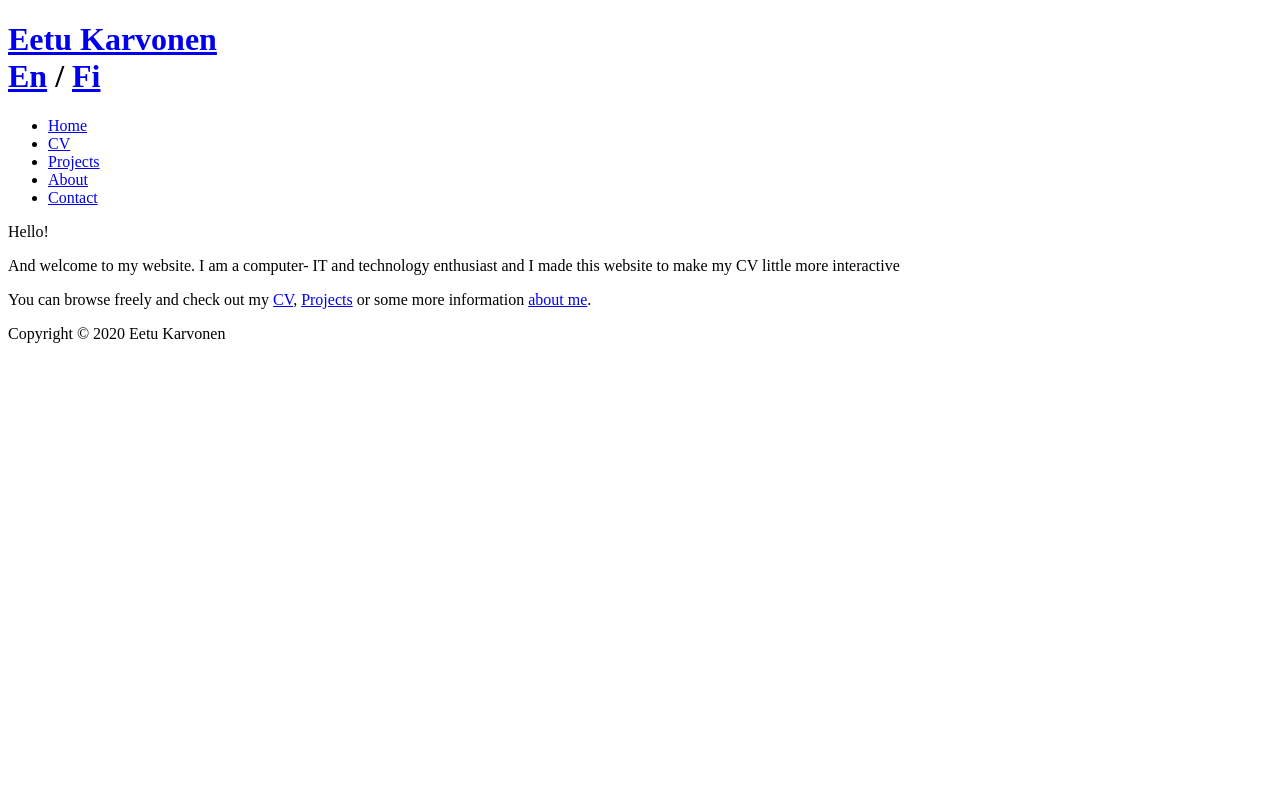
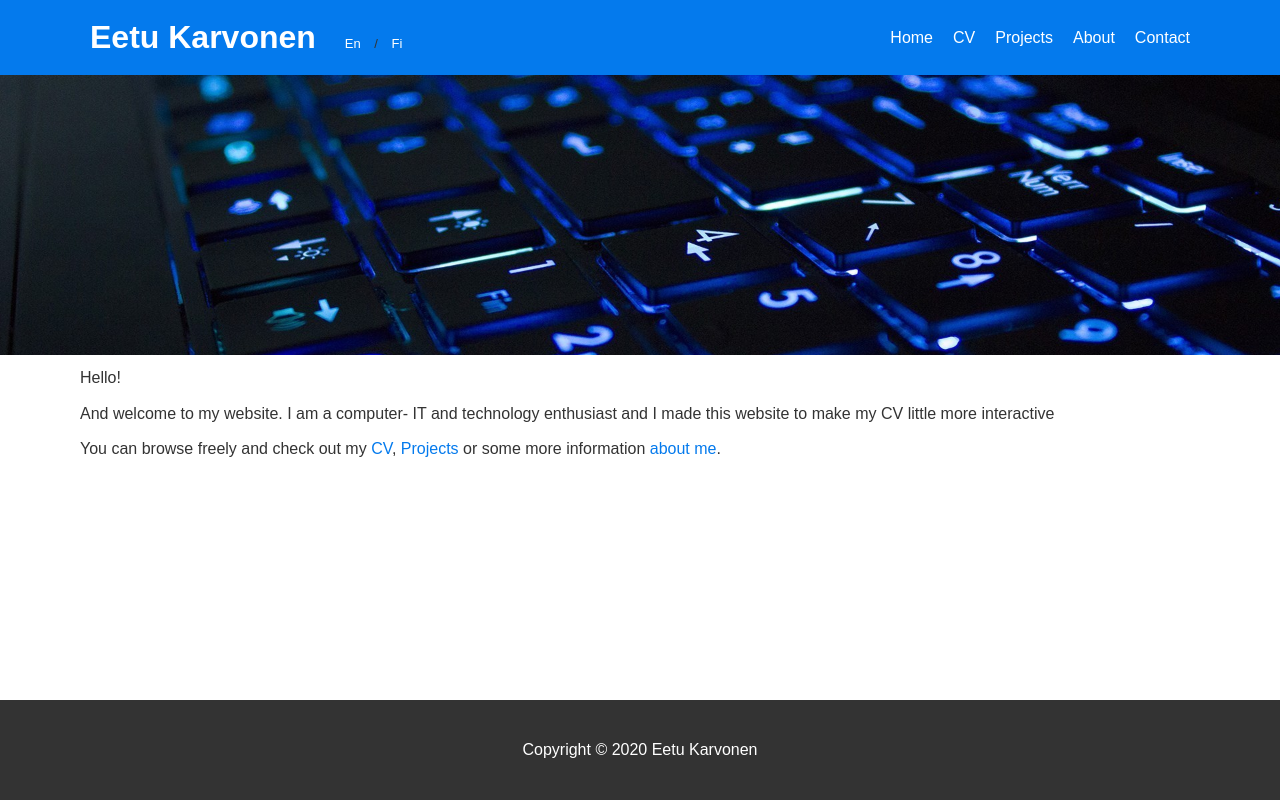
Before and after one commit to eetukarvonen/my-website, a plain HTML site: page index.html in a window 1280 px wide. Drawn offline with Linux system fonts and the light colour scheme; the site is published under a folder, as on GitHub Pages, so addresses that start at the root find nothing.

Commit message:
Fixed index.html

```diff
--- a/index.html
+++ b/index.html
@@ -4,8 +4,8 @@
     <meta charset="UTF-8">
     <meta name="viewport" content="width=device-width, initial-scale=1.0">
     <title>Eetu Karvonen - IT Enthusiast</title>
-    <link rel="stylesheet" href="/styles/style.css">
-    <link rel="shortcut icon" href="../img/favicon.ico">
+    <link rel="stylesheet" href="styles/style.css">
+    <link rel="shortcut icon" href="img/favicon.ico">
 </head>
 <body>
     <div class="page-wrapper">
@@ -13,20 +13,20 @@
         <div class="navbar">
             <div class="container flex">
                 <h1 id="nav-header">
-                    <a href="/en/index.html">Eetu Karvonen</a>
+                    <a href="en/index.html">Eetu Karvonen</a>
                     <div class="language">
-                        <a href="../en/index.html">En</a>
+                        <a href="en/index.html">En</a>
                         /
-                        <a href="../fi/index.html">Fi</a>
+                        <a href="fi/index.html">Fi</a>
                     </div>
                 </h1>
                 <nav>
                     <ul id="main-nav">
-                        <li><a href="/en/index.html">Home</a></li>
-                        <li><a href="/en/cv.html">CV</a></li>
-                        <li><a href="/en/projects.html">Projects</a></li>
-                        <li><a href="/en/about.html">About</a></li>
-                        <li><a href="/en/contact.html">Contact</a></li>
+                        <li><a href="en/index.html">Home</a></li>
+                        <li><a href="en/cv.html">CV</a></li>
+                        <li><a href="en/projects.html">Projects</a></li>
+                        <li><a href="en/about.html">About</a></li>
+                        <li><a href="en/contact.html">Contact</a></li>
                     </ul>
                 </nav>
 
@@ -44,8 +44,8 @@
                 CV little more interactive
             </p>
             <p>
-                You can browse freely and check out my <a href="/en/cv.html">CV</a>, <a href="/en/projects.html">Projects</a> or
-                some more information <a href="/en/about.html">about me</a>.
+                You can browse freely and check out my <a href="en/cv.html">CV</a>, <a href="en/projects.html">Projects</a> or
+                some more information <a href="en/about.html">about me</a>.
             </p>
         </div>
     </div>
```
